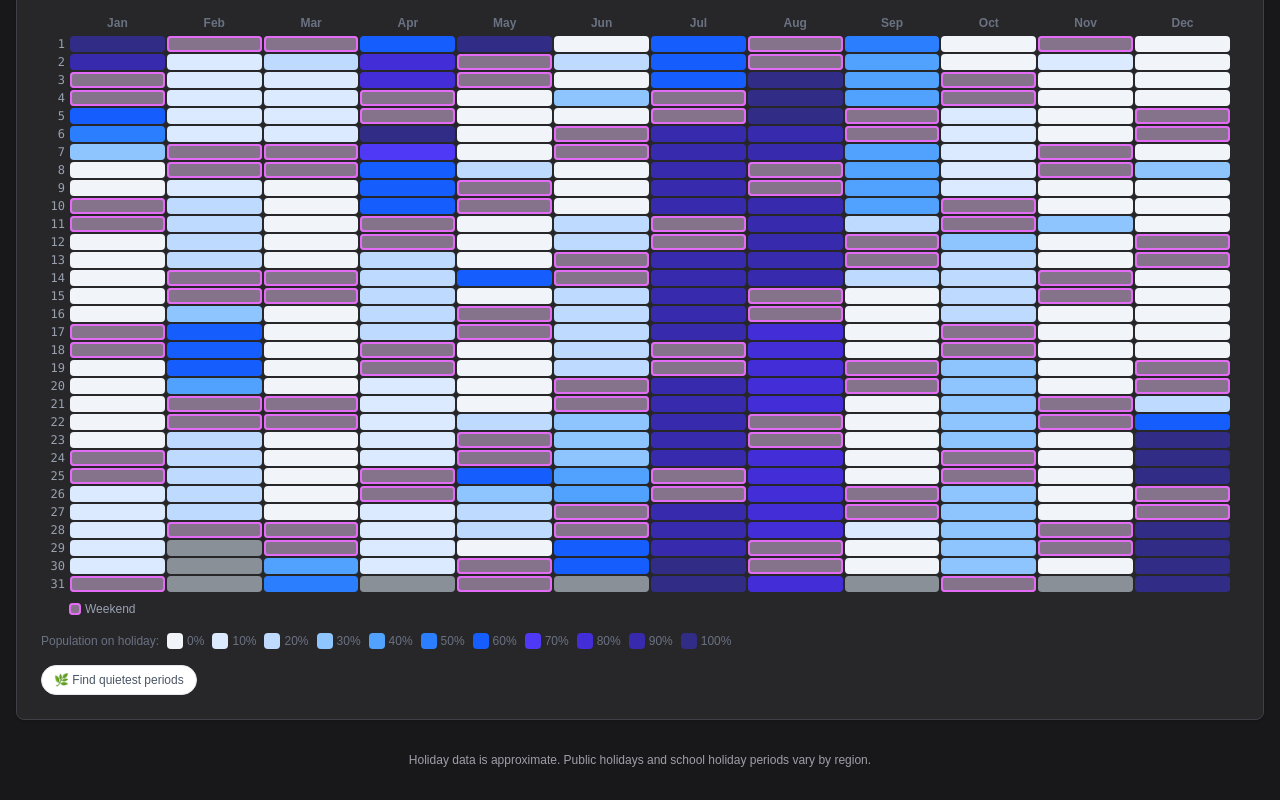
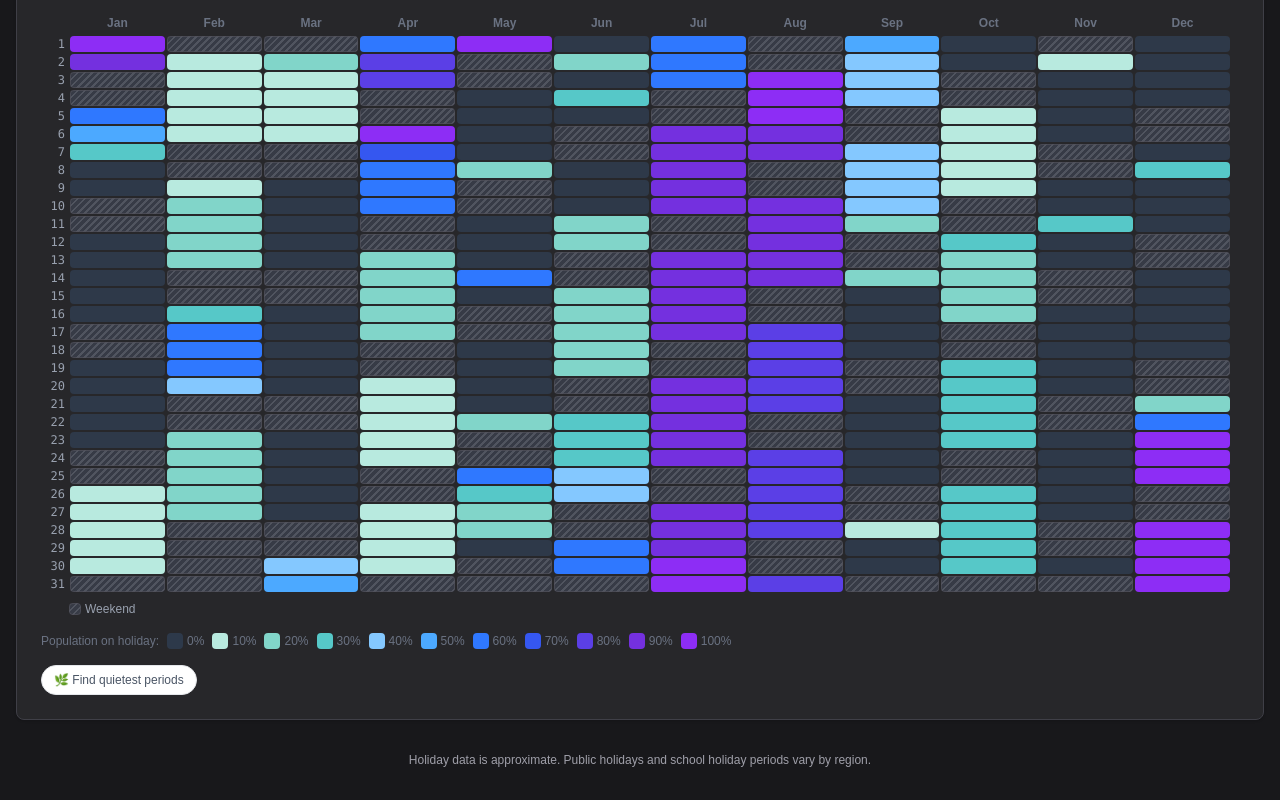
Before and after one commit to cwsyth/holiday-density, a Next.js app: page /holiday-density/ in a window 1280 px wide. Shown: the part 356-1156 px from the top of the page. Built offline with nearby package versions, Linux system fonts and the light colour scheme.

Commit message:
Update calendar and legend color palette to match reference image
Agent-Logs-Url: https://github.com/cwsyth/holiday-density/sessions/f514f98c-4545-4bce-8932-c6ed5bdebdd3

Co-authored-by: cwsyth <46164156+cwsyth@users.noreply.github.com>

```diff
--- a/src/components/DensityCalendar.tsx
+++ b/src/components/DensityCalendar.tsx
@@ -28,26 +28,27 @@ const WINDOW_DURATIONS = Array.from({ length: 28 }, (_, i) => i + 3);
 type WindowDays = number;
 type QuietWindow = { start: string; end: string; avgDensity: number };
 type QuietWindowBlock = QuietWindow & { windowCount: number };
-const WEEKEND_RING_CLASS = 'ring-2 ring-inset ring-fuchsia-400/90';
-const WEEKEND_BG_CLASS = 'bg-fuchsia-200/45';
+const WEEKEND_RING_CLASS = 'ring-1 ring-inset ring-zinc-600/70';
+const WEEKEND_BG_CLASS =
+  'bg-zinc-700/65 bg-[repeating-linear-gradient(135deg,rgba(113,122,138,0.45)_0px,rgba(113,122,138,0.45)_2px,rgba(56,62,75,0.65)_2px,rgba(56,62,75,0.65)_5px)]';
 
 function getDaysInMonth(year: number, month: number): number {
   return new Date(year, month, 0).getDate();
 }
 
 function densityColor(density: number): string {
-  if (density === 0) return 'bg-slate-100';
+  if (density === 0) return 'bg-slate-700/70';
   const colors = [
-    'bg-blue-100',
-    'bg-blue-200',
-    'bg-blue-300',
-    'bg-blue-400',
-    'bg-blue-500',
-    'bg-blue-600',
-    'bg-indigo-600',
-    'bg-indigo-700',
-    'bg-indigo-800',
-    'bg-indigo-900',
+    'bg-[#b8eadf]',
+    'bg-[#81d5c9]',
+    'bg-[#56c8c8]',
+    'bg-[#84c8ff]',
+    'bg-[#4ca9ff]',
+    'bg-[#2f78ff]',
+    'bg-[#3557f0]',
+    'bg-[#5b3fe6]',
+    'bg-[#7430df]',
+    'bg-[#8d2df5]',
   ];
   // density 1 → colors[0], density 10 → colors[9]
   return colors[Math.min(density - 1, colors.length - 1)];
@@ -295,7 +296,11 @@ export default function DensityCalendar({ year, countryCodes }: Props) {
                   return (
                     <div
                       key={monthIdx}
-                      className="flex-1 h-3 sm:h-4 m-px rounded-sm bg-slate-300/60"
+                      className={cn(
+                        'flex-1 h-3 sm:h-4 m-px rounded-sm',
+                        WEEKEND_RING_CLASS,
+                        WEEKEND_BG_CLASS,
+                      )}
                     />
                   );
                 }
```
